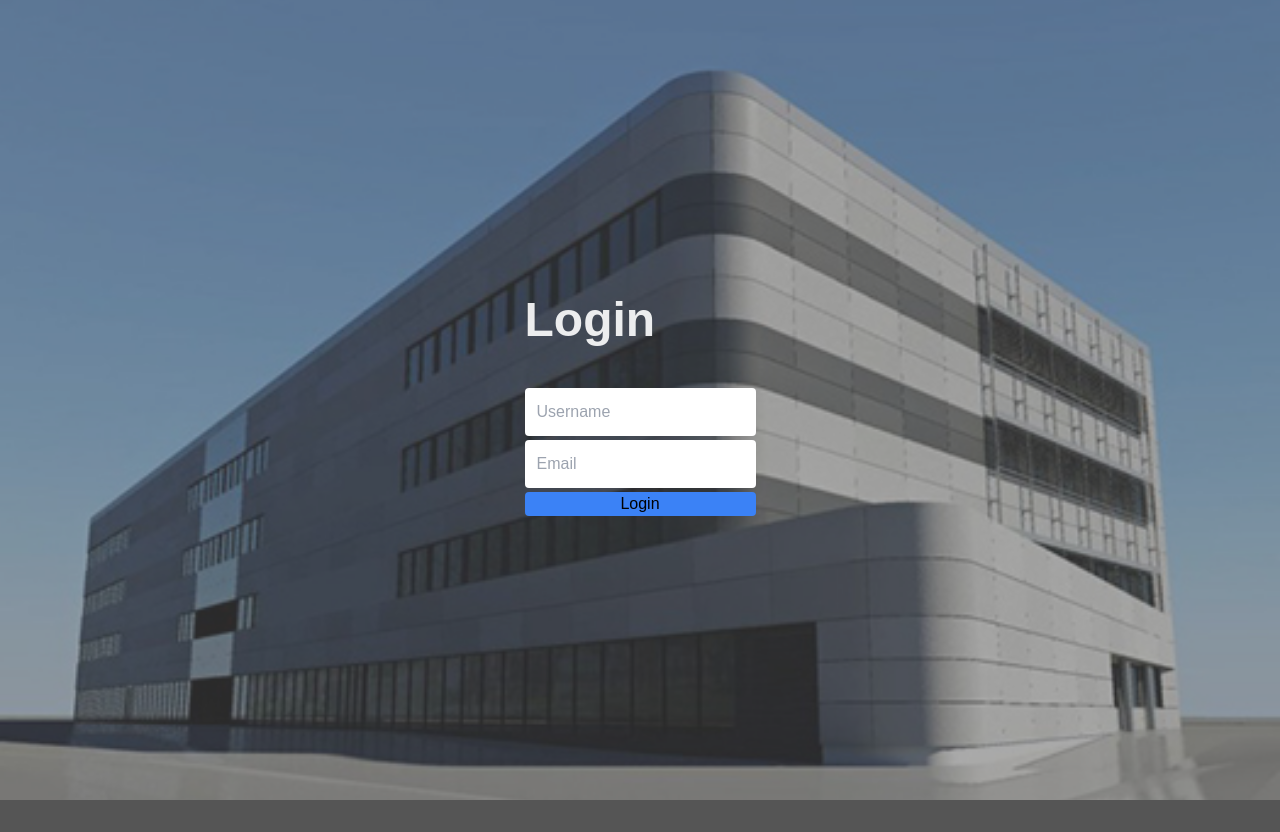
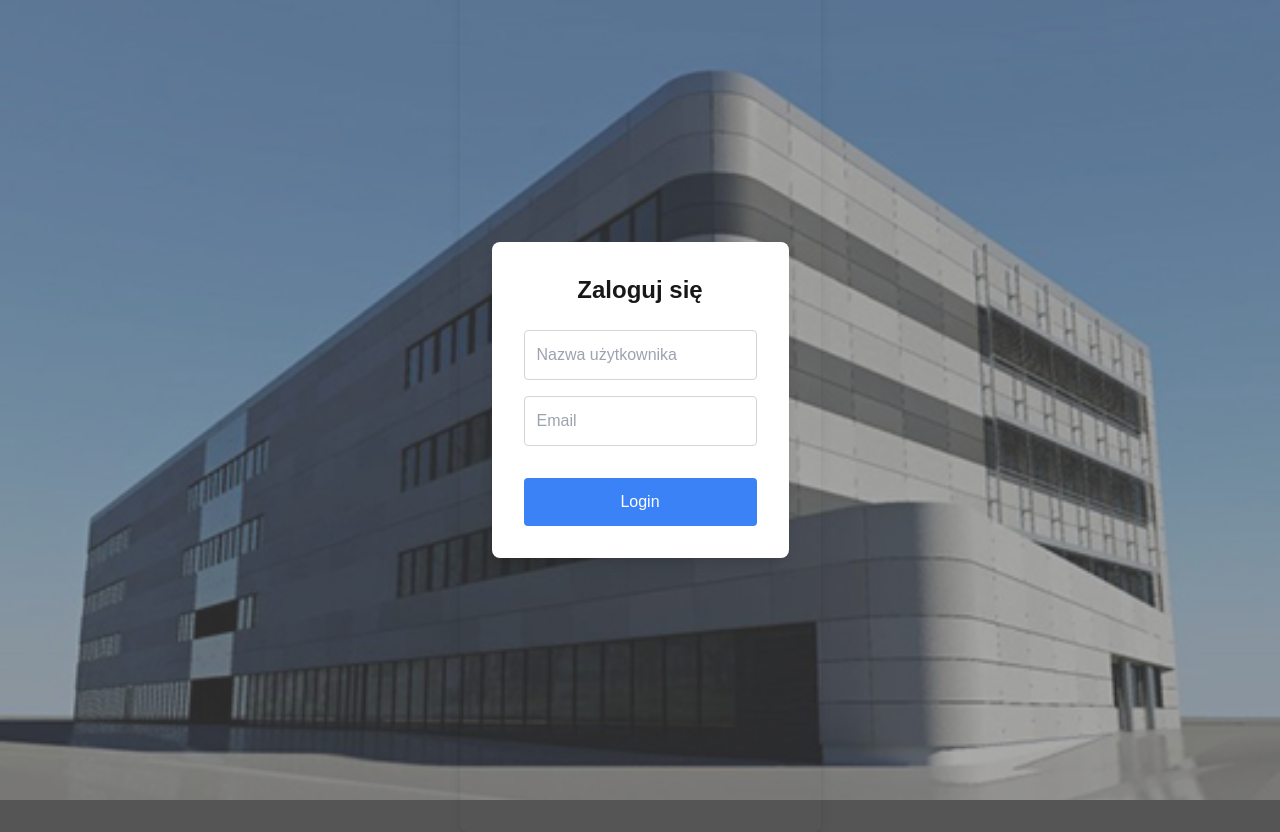
Before and after one commit to w1atrak/hackathIOn, a Next.js app: page /login in a window 1280 px wide. Before the commit the page ends 800 px from the top, so only its background shows below. Built offline with nearby package versions, Linux system fonts and the light colour scheme; no server answers.

Commit message:
Login ricing

```diff
--- a/src/app/login/login.tsx
+++ b/src/app/login/login.tsx
@@ -53,10 +53,8 @@ export default function LoginPage() {
           .catch((error) => {
             console.error("Error creating user:", error);
           });
-        // alert("User created successfully");
         setChatLines([
-          user.name +
-            " witamy na naszym wydziale!\n Tutaj wszystko jest możliwe. Możesz zostać kim tylko chcesz!\n",
+          `${user.name} witamy na naszym wydziale! Tutaj wszystko jest możliwe. Możesz zostać kim tylko chcesz!`,
         ]);
         setLoggedIn(true);
       } else {
@@ -72,36 +70,38 @@ export default function LoginPage() {
 
   return (
     <main className="flex min-h-screen flex-col items-center justify-center">
-      {!loggedIn && (
-        <div>
-          <h1>Login</h1>
-          <form onSubmit={handleSubmit} className="flex flex-col gap-1">
+      {!loggedIn ? (
+        <div className="bg-white rounded-lg p-8 shadow-lg max-w-md w-full">
+          <h1 className="text-2xl font-bold mb-6 text-center text-black">Zaloguj się</h1>
+          <form onSubmit={handleSubmit} className="flex flex-col gap-4">
             <input
-              className="rounded p-3"
+              className="rounded p-3 border border-gray-300 focus:outline-none focus:ring-2 focus:ring-blue-500"
               type="text"
-              placeholder="Username"
+              placeholder="Nazwa użytkownika"
               value={username}
               onChange={(e) => setUsername(e.target.value)}
             />
             <input
-              className="rounded p-3"
+              className="rounded p-3 border border-gray-300 focus:outline-none focus:ring-2 focus:ring-blue-500"
               type="text"
               placeholder="Email"
               value={email}
               onChange={(e) => setEmail(e.target.value)}
             />
-            <button className="rounded bg-blue-500" type="submit">
+            <button
+              className="rounded bg-blue-500 text-white py-3 mt-4 hover:bg-blue-600 transition-colors"
+              type="submit"
+            >
               Login
             </button>
           </form>
         </div>
-      )}
-      {loggedIn && (
+      ) : (
         <Chatbox
           chatLines={chatLines}
           showTitle={false}
           setIsChatboxComplete={setIsChatboxComplete}
-        ></Chatbox>
+        />
       )}
     </main>
   );
--- a/src/app/login/page.tsx
+++ b/src/app/login/page.tsx
@@ -4,14 +4,15 @@ import LoginPage from "~/app/login/login";
 export const dynamic = "force-dynamic";
 
 export default function LogInPage() {
-
-    return (
-        <div className="relative flex items-center justify-center h-screen flex-col">
-            <div className="absolute inset-0 bg-cover bg-center opacity-50"
-                 style={{backgroundImage: 'url("/WI.jpg")'}}></div>
-            <div className="relative z-10">
-                <LoginPage></LoginPage>
-            </div>
-        </div>
-    );
+  return (
+    <div className="relative flex items-center justify-center h-screen flex-col">
+      <div
+        className="absolute inset-0 bg-cover bg-center opacity-50"
+        style={{ backgroundImage: 'url("/WI.jpg")' }}
+      ></div>
+      <div className="relative z-10 p-8 rounded-lg shadow-lg">
+        <LoginPage />
+      </div>
+    </div>
+  );
 }
```
